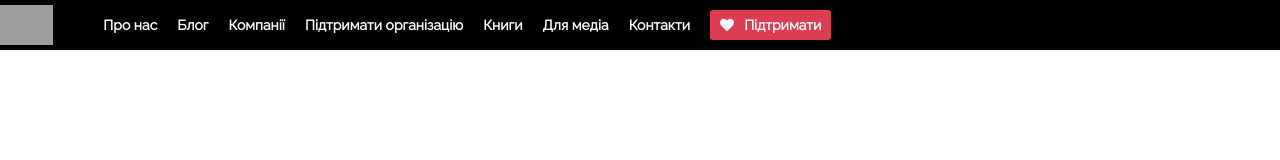
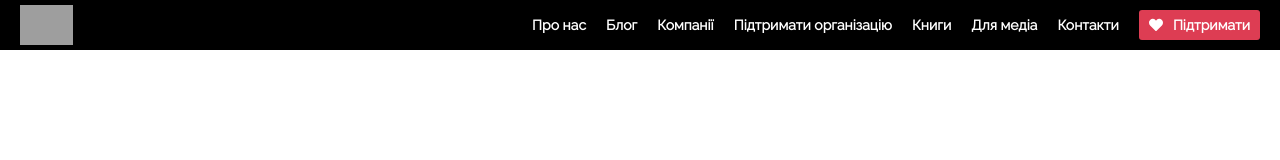
Before and after one commit to YakymchukYI/html_new, a plain HTML site: page index.html in a window 1280 px wide. Drawn offline with Linux system fonts and the light colour scheme; grey boxes are pictures that could not be loaded.

Commit message:
learn CSS

```diff
--- a/index.html
+++ b/index.html
@@ -9,37 +9,38 @@
     </head>
     <body>
        <div class="header">
-            <div class="logo-container">
+            <div class="logo=container">
                 <a class="logo-link" href="">
                     <img class="logo-img" src="https://opencages.com.ua/_nuxt/img/logo-light.9a60eb5.svg" alt="logo">
                 </a>
             </div>
             <ul class="nav-list">
                 <li>
-                    <a href="">Про нас</a>
+                    <a class="nav-list-link" href="">Про нас</a>
                 </li>
                 <li>
-                    <a href="">Блог</a>
+                    <a class="nav-list-link" href="">Блог</a>
                 </li>
                 <li>
-                    <a href="">Компанії</a>
+                    <a class="nav-list-link" href="">Компанії</a>
                 </li>
                 <li>
-                    <a href="">Підтримати організацію</a>
+                    <a class="nav-list-link" href="">Підтримати організацію</a>
                 </li>
                 <li>
-                    <a href="">Книги</a>
+                    <a class="nav-list-link" href="">Книги</a>
                 </li>
                 <li>
-                    <a href="">Для медіа</a>
+                    <a class="nav-list-link" href="">Для медіа</a>
                 </li>
                 <li>
-                    <a href="">Контакти</a>
+                    <a class="nav-list-link" href="">Контакти</a>
                 </li>
                 <li>
                     <a href="">
-                        <svg aria-hidden="true" focusable="false" data-prefix="fas" data-icon="heart" role="img" xmlns="http://www.w3.org/2000/svg" viewBox="0 0 512 512" class="fs-s mr-10 svg-inline--fa fa-heart fa-w-16 heart" data-v-4180a957=""><path fill="currentColor" d="M462.3 62.6C407.5 15.9 326 24.3 275.7 76.2L256 96.5l-19.7-20.3C186.1 24.3 104.5 15.9 49.7 62.6c-62.8 53.6-66.1 149.8-9.9 207.9l193.5 199.8c12.5 12.9 32.8 12.9 45.3 0l193.5-199.8c56.3-58.1 53-154.3-9.8-207.9z" data-v-4180a957="" class=""></path></svg>
+                        <svg class="heart-icon" aria-hidden="true" focusable="false" data-prefix="fas" data-icon="heart" role="img" xmlns="http://www.w3.org/2000/svg" viewBox="0 0 512 512" class="fs-s mr-10 svg-inline--fa fa-heart fa-w-16 heart" data-v-4180a957=""><path fill="currentColor" d="M462.3 62.6C407.5 15.9 326 24.3 275.7 76.2L256 96.5l-19.7-20.3C186.1 24.3 104.5 15.9 49.7 62.6c-62.8 53.6-66.1 149.8-9.9 207.9l193.5 199.8c12.5 12.9 32.8 12.9 45.3 0l193.5-199.8c56.3-58.1 53-154.3-9.8-207.9z" data-v-4180a957="" class=""></path></svg>
                         Підтримати
+
                     </a>
                 </li>
             </ul>
--- a/style.css
+++ b/style.css
@@ -1,40 +1,78 @@
-body{
+body {
     margin: 0;
-    font-family: "Raleway","Helvetica", "Arial", sans-serif;
+    font-family: "Raleway", "Helvetica", "Arial", sans-serif;
 }
-.logo-img{
-    height: 40px;
-}
-ul{
+
+ul {
     margin: 0;
     list-style-type: none;
 }
-a{
+
+a {
     text-decoration: none;
     color: inherit;
 }
-.header{
+
+.header {
     display: flex;
     align-items: center;
+    justify-content: space-between;
     height: 50px;
+    padding: 0 20px;
     background-color: black;
 }
-.logo-link{
+
+.logo-link {
     display: flex;
     height: 100%;
     align-items: center;
 }
-.nav-list{
+
+.logo-img {
+    height: 40px;
+}
+
+.nav-list {
     display: flex;
     align-items: center;
 }
-.nav-list li{
+
+.nav-list li {
+    display: flex;
     padding: 0 10px;
     color: white;
     font-weight: bold;
     font-size: 14px;
 }
-.nav-list li:last-of-type a{
+.nav-list li:last-of-type {
+    padding-right: 0;
+}
+
+.nav-list-link {
+    position: relative;
+    transition: all .25s ease;
+}
+
+.nav-list-link::after {
+    content: "";
+    background: #17baaa;
+    height: 2px;
+    width: 100%;
+    position: absolute;
+    bottom: -8px;
+    left: 0;
+    transform: scaleX(0);
+    transition: all .25s ease;
+}
+.nav-list-link:hover {
+    color: #17baaa;
+}
+
+.nav-list-link:hover::after {
+    transform: scaleX(1);
+}
+
+.nav-list li:last-of-type a {
     display: flex;
     align-items: center;
     height: 30px;
@@ -43,15 +81,15 @@ a{
     border-radius: 3px;
     transition: all .25s ease;
 }
-.nav-list > li:last-of-type a:hover{
+
+.heart-icon {
+    padding-right: 10px;
+}
+
+.nav-list li:last-of-type a:hover {
     background-color: #c9233a;
 }
-.heart-button{
-    display: flex;
-    height: 100%;
-    align-items: center;
+
+.nav-list li:last-of-type a svg {
+    width: 1em;
 }
-.nav-list li:last-of-type a svg{
-    width: 1em;
-    margin-right: 10px;
-}
```
